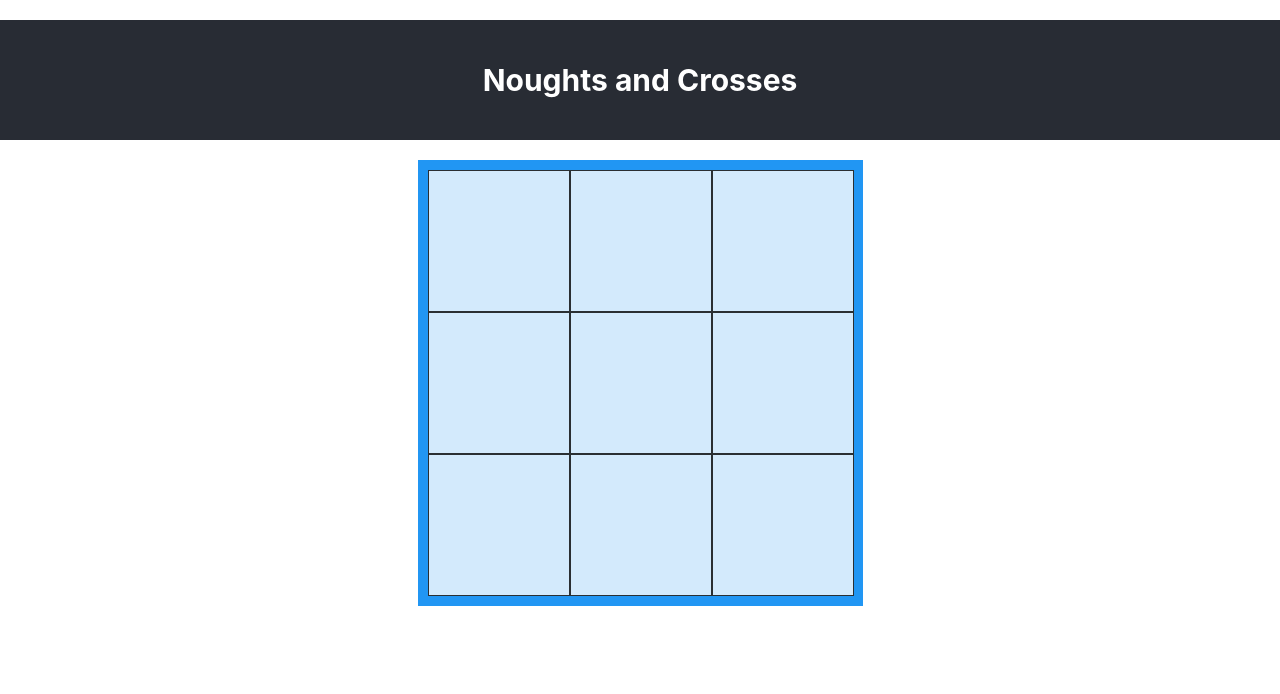
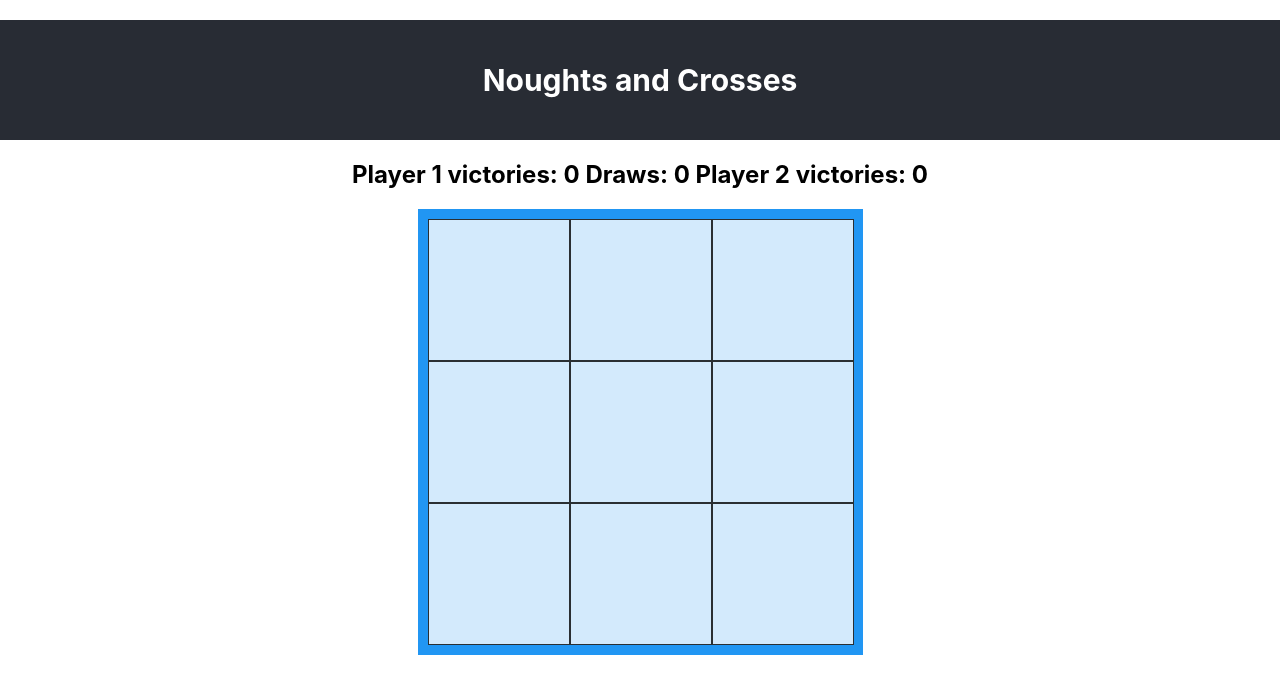
Before and after one commit to AVSheard/noughts-and-crosses, a React (Create React App) app: page / in a window 1280 px wide. Shown: the top 694 px of the page. Built offline with nearby package versions, Linux system fonts and the light colour scheme.

Commit message:
made a statistics commponent to display how many times each player has won

```diff
--- a/src/App.css
+++ b/src/App.css
@@ -75,3 +75,7 @@
 	display: grid;
 	grid-template-columns: repeat(3, 1fr);
 }
+
+.stats {
+	text-align: center;
+}
--- a/src/App.js
+++ b/src/App.js
@@ -5,11 +5,13 @@ import "./App.css";
 import Grid from "./components/Grid";
 import Header from "./components/Header";
 import Reset from "./components/Reset";
+import Statistics from "./components/Statistics";
 
 function App() {
 	return (
 		<div>
 			<Header />
+			<Statistics />
 			<Reset />
 			<Grid />
 		</div>
--- /dev/null
+++ b/src/components/Statistics.jsx
@@ -0,0 +1,13 @@
+/** @format */
+
+import React, { Component } from "react";
+
+export default class Statistics extends Component {
+	render() {
+		return (
+			<h2 className="stats">
+				Player 1 victories: 0 Draws: 0 Player 2 victories: 0
+			</h2>
+		);
+	}
+}
```
